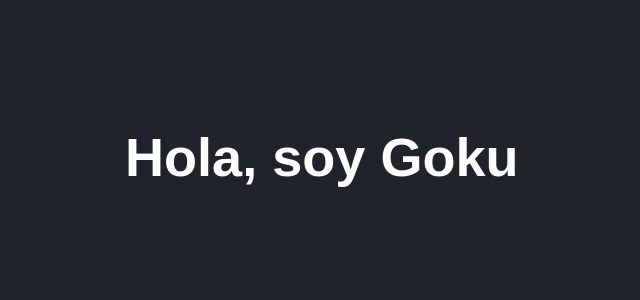
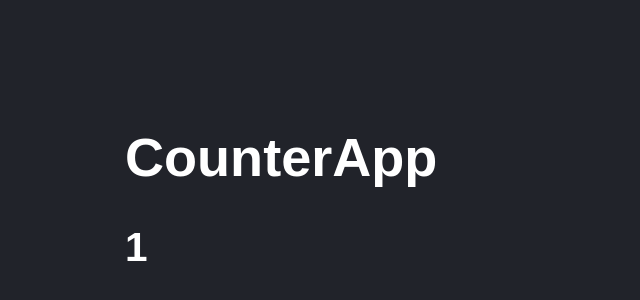
Before and after one commit to vmonsalv/cursoReact, a React (Vite) app in the folder 03-counter-app-vite/: page / in a window 1280 px wide. Shown: the part 58-358 px from the top of the page, without its empty margins (23-663 px from the left). Built offline with nearby package versions, Linux system fonts and the light colour scheme.

Commit message:
counterApp

```diff
--- /dev/null
+++ b/03-counter-app-vite/src/CounterApp.jsx
@@ -0,0 +1,6 @@
+export const CounterApp = ({ value }) => {
+    return <>
+        <h1>CounterApp</h1>
+        <h2>{ value }</h2>
+    </>
+}
--- a/03-counter-app-vite/src/main.jsx
+++ b/03-counter-app-vite/src/main.jsx
@@ -3,15 +3,12 @@ import ReactDOM from "react-dom/client"; // para renderizar
 import { FirstApp } from "./FirstApp";
 
 import './styles.css'; //estilos globales
+import { CounterApp } from "./CounterApp";
 // import { App } from './HelloWorldApp'
 
 
 ReactDOM.createRoot(document.getElementById("root")).render(
     <React.StrictMode>
-        <FirstApp
-        title="Hola, soy Goku"
-        // subTitle="123" //pasa un string
-        subTitle={ 123 } // pasa un número
-        />
+        <CounterApp value={1}></CounterApp>
     </React.StrictMode>
 );
```
